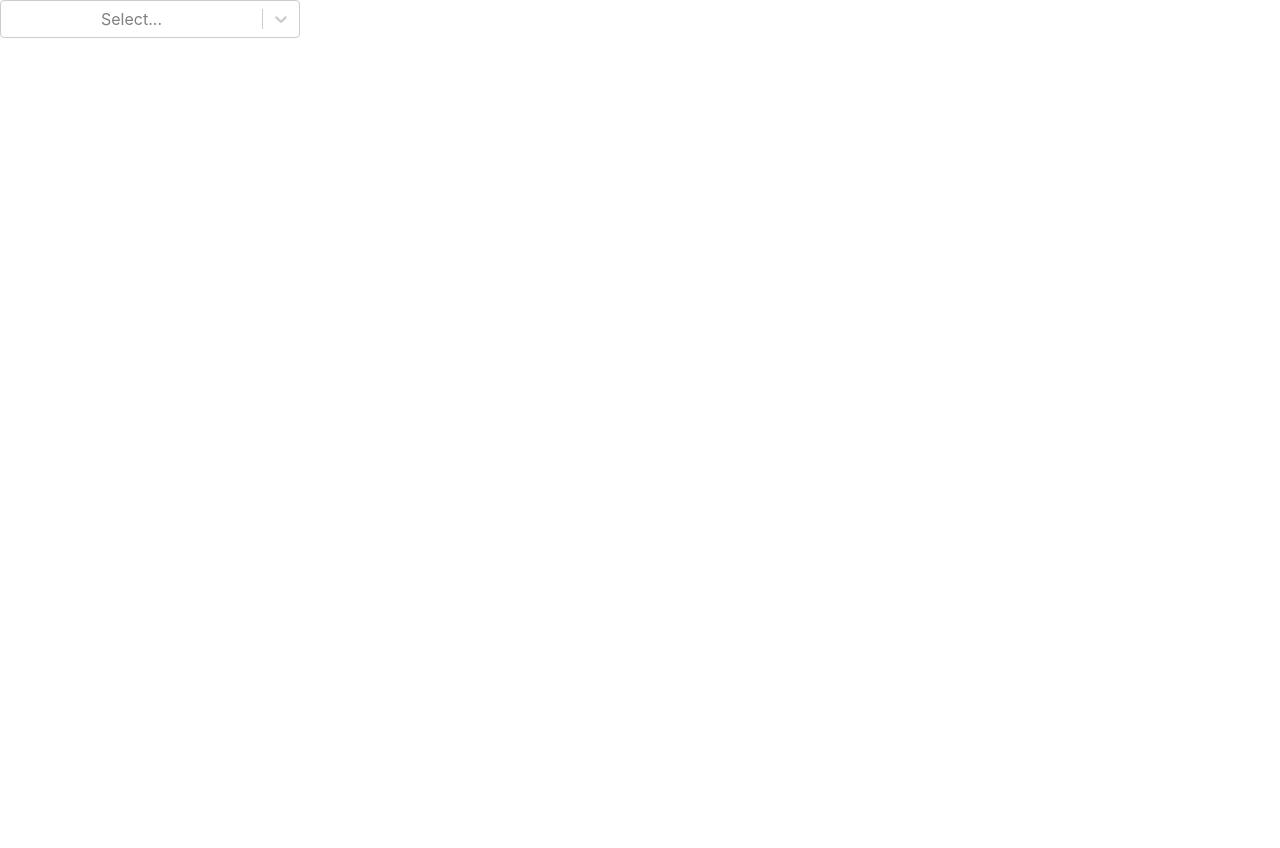
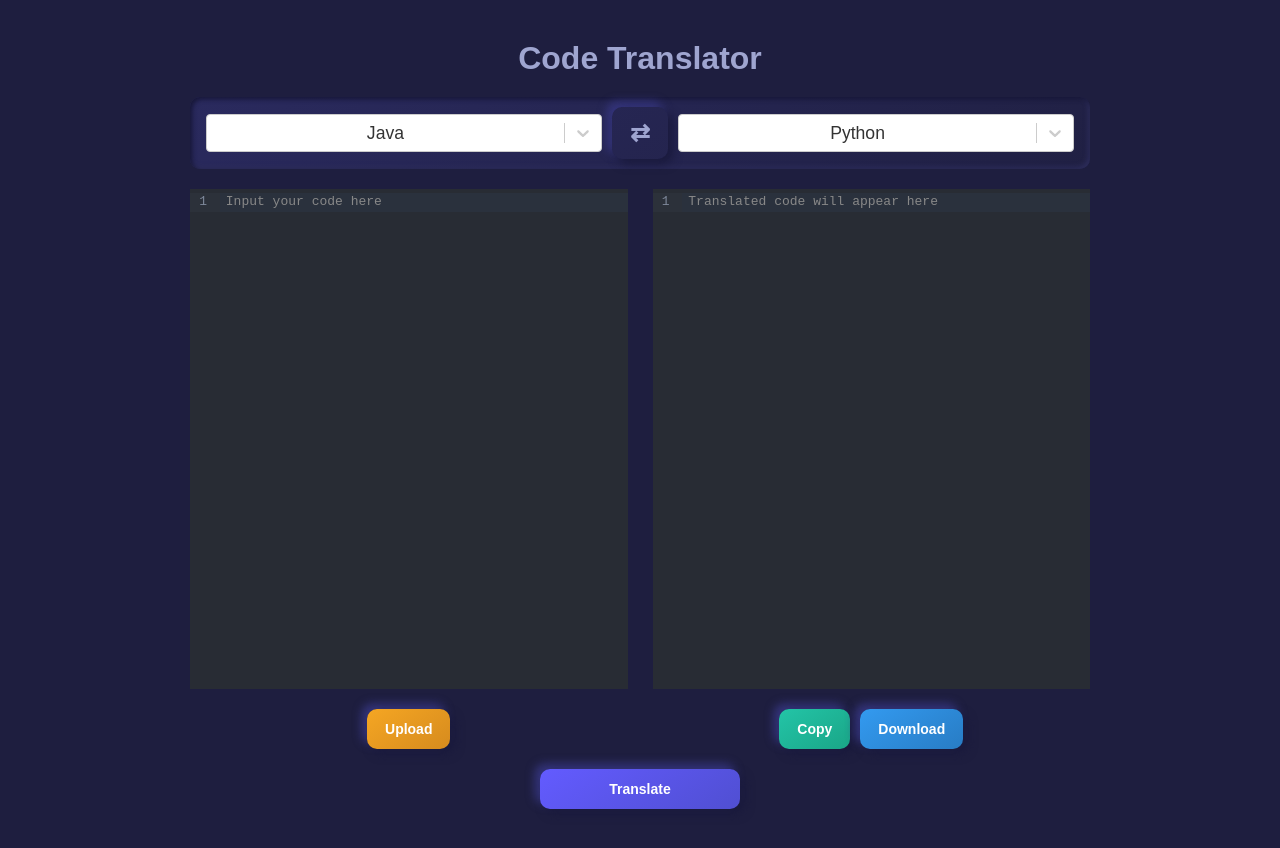
Before and after one commit to Tob1n8tor/code-translator, a React (Create React App) app in the folder frontend/: page / in a window 1280 px wide. Before the commit the page ends 800 px from the top, so only its background shows below. Built offline with nearby package versions, Linux system fonts and the light colour scheme.

Commit message:
Resolve "frontend-1"

```diff
--- a/frontend/src/App.css
+++ b/frontend/src/App.css
@@ -1,38 +1,169 @@
-.App {
+/* Color theme */
+:root {
+  /* Background and primary colors */
+  --background-color: #1e1e3f;
+  --secondary-background-gradient-start: #2a2a5e;
+  --secondary-background-gradient-end: #202043;
+  --box-shadow-dark: #1a1a3d;
+  --box-shadow-light: #36367f;
+
+  /* Text colors */
+  --text-color: #ffffff;
+  --heading-color: #9fa5d0;
+  --code-text-color: #080806;
+
+  /* Button colors */
+  --translate-button-start: #635bff;
+  --translate-button-end: #504fd2;
+  --copy-button-start: #23c4a7;
+  --copy-button-end: #1aa687;
+  --download-button-start: #339af0;
+  --download-button-end: #287cc4;
+  --upload-button-start: #f5a623;
+  --upload-button-end: #d68b1e;
+
+  /* Language selection colors */
+  --language-selection-text: #000000;
+  --language-selection-shadow-inset-light: #161636;
+  --language-selection-shadow-inset-dark: #30305f;
+}
+
+/* Global Styles */
+body {
+  background-color: var(--background-color);
+  color: var(--text-color);
+  font-family: 'Arial', sans-serif;
+  margin: 0;
+  padding: 0;
+  box-sizing: border-box;
+}
+
+h2 {
+  font-size: 2rem;
+  font-weight: bold;
+  color: var(--heading-color);
+  margin: 20px 0;
+}
+
+/* Layout and Containers */
+.app {
+  max-width: 900px;
+  margin: auto;
+  padding: 20px;
   text-align: center;
 }
 
-.App-logo {
-  height: 40vmin;
-  pointer-events: none;
+.container {
+  display: flex;
+  flex-wrap: wrap;
+  gap: 25px;
+  justify-content: space-between;
+  margin-top: 20px;
 }
 
-@media (prefers-reduced-motion: no-preference) {
-  .App-logo {
-    animation: App-logo-spin infinite 20s linear;
-  }
+.left_section,
+.right_section {
+  flex: 1 1 45%;
+  min-width: 300px;
 }
 
-.App-header {
-  background-color: #282c34;
-  min-height: 100vh;
+/* Input and Output Boxes */
+
+
+/* .code_input,.code_output
+{
+  font-family: 'Fira Code', monospace;
+  font-size: 14px;
+  background: linear-gradient(145deg, var(--secondary-background-gradient-start), var(--secondary-background-gradient-end));
+  border-radius: 10px;
+  border: none;
+  color: var(--code-text-color);
+  height: 400px;
+  width: 100%;
+  overflow: auto;
+  box-shadow: 5px 5px 10px var(--box-shadow-dark), -5px -5px 10px var(--box-shadow-light);
+  padding: 15px;
+  box-sizing: border-box;
+} */
+
+/* Language Selection */
+.language_selection {
   display: flex;
-  flex-direction: column;
   align-items: center;
   justify-content: center;
-  font-size: calc(10px + 2vmin);
-  color: white;
+  gap: 10px;
+  margin-bottom: 20px;
+  background: linear-gradient(145deg, var(--secondary-background-gradient-start), var(--secondary-background-gradient-end));
+  border-radius: 10px;
+  color: var(--language-selection-text);
+  padding: 10px;
+  border: none;
+  box-shadow: inset 2px 2px 5px var(--language-selection-shadow-inset-light), inset -2px -2px 5px var(--language-selection-shadow-inset-dark);
 }
 
-.App-link {
-  color: #61dafb;
+.language_dropdown {
+  width: 45%;
+  font-size: 1.1rem;
 }
 
-@keyframes App-logo-spin {
-  from {
-    transform: rotate(0deg);
-  }
-  to {
-    transform: rotate(360deg);
-  }
+/* Buttons */
+
+.switch_button {
+  background-color: transparent;
+  border: none;
+  font-size: 1.5rem;
+  cursor: pointer;
+  color: var(--heading-color);
+  transition: transform 0.2s ease;
 }
+
+button {
+  padding: 12px 18px;
+  font-size: 14px;
+  font-weight: bold;
+  border: none;
+  border-radius: 10px;
+  cursor: pointer;
+  transition: background-color 0.3s ease, transform 0.2s ease;
+  color: var(--text-color);
+  box-shadow: 5px 5px 10px var(--box-shadow-dark), -5px -5px 10px var(--box-shadow-light);
+}
+
+button:hover {
+  transform: scale(1.05);
+}
+
+.translate_button {
+  background: linear-gradient(145deg, var(--translate-button-start), var(--translate-button-end));
+  width: 100%;
+  max-width: 200px;
+  margin: 20px auto;
+}
+
+.copy_button {
+  background: linear-gradient(145deg, var(--copy-button-start), var(--copy-button-end));
+}
+
+.download_button {
+  background: linear-gradient(145deg, var(--download-button-start), var(--download-button-end));
+}
+
+.upload_button {
+  background: linear-gradient(145deg, var(--upload-button-start), var(--upload-button-end));
+
+}
+
+.upload_button:hover {
+  background: linear-gradient(145deg, var(--upload-button-end), var(--upload-button-start));
+}
+
+.button_group {
+  display: flex;
+  gap: 10px;
+  justify-content: center;
+  margin-top: 20px;
+}
+
+input[type="file"] {
+  display: none;
+}
--- a/frontend/src/App.js
+++ b/frontend/src/App.js
@@ -1,33 +1,161 @@
-//import logo from './logo.svg';
 import './App.css';
 import Select from "react-select";
-import { useState } from 'react';
+import { useState, useRef } from 'react';
+import 'prismjs';
+import CodeMirror from '@uiw/react-codemirror';
+import { javascript } from '@codemirror/lang-javascript'; // For JS highlighting
+import 'prismjs/components/prism-javascript'; // Import language support
+import 'prismjs/components/prism-java';
+import 'prismjs/themes/prism.css'; // Optional: import Prism theme
+import { EditorView } from '@codemirror/view';
 
-const options = [
-  { value: 'java', label: 'java' },
-  { value: 'python', label: 'python' },
-  { value: 'javascript', label: 'javascrip' },
-  { value: 'c#', label: 'c#' },
-  { value: 'c++', label: 'c++' },
-  { value: 'c', label: 'c' },
+
+const language_options = [
+  { value: 'java', label: 'Java' },
+  { value: 'python', label: 'Python' },
+  { value: 'javascript', label: 'JavaScript' },
+  { value: 'c#', label: 'C#' },
+  { value: 'c++', label: 'C++' },
+  { value: 'c', label: 'C' },
 ];
 
 function App() {
-  const [selectedOption, setSelectedOption] = useState(null);
+  const [input_language, set_input_language] = useState(language_options[0]);
+  const [output_language, set_output_language] = useState(language_options[1]);
+  const [code, set_code] = useState('');
+  const [translated_code, set_translated_code] = useState('');
 
-  const handleChange = (selectedOption) => {
-    setSelectedOption(selectedOption);
+  const fileInputRef = useRef(null);
+
+  const handle_input_language_change = (selected_option) => {
+    set_input_language(selected_option);
+    // Create a ref to the hidden file input
+  }
+
+  const handle_output_language_change = (selected_option) => {
+    set_output_language(selected_option);
+  };
+
+  const handle_switch_languages = () => {
+    const temp = input_language;
+    set_input_language(output_language);
+    set_output_language(temp);
+  };
+
+  const handle_file_upload = (event) => {
+    const file = event.target.files[0];
+    if (file) {
+      const reader = new FileReader();
+      reader.onload = (e) => set_code(e.target.result);
+      reader.readAsText(file);
+    }
+  };
+
+  const handle_copy = () => {
+    navigator.clipboard.writeText(translated_code).then(() => {
+      alert('Copied to clipboard!');
+    });
+  };
+
+  const handle_download = () => {
+    const blob = new Blob([translated_code], { type: 'text/plain' });
+    const url = URL.createObjectURL(blob);
+    const link = document.createElement('a');
+    link.href = url;
+    link.download = 'translated_code.txt';
+    link.click();
+    URL.revokeObjectURL(url);
+  };
+
+  const handle_translate = () => {
+    //set_translated_code(`${code}`);
+    set_translated_code(`${code}`)
+  };
+
+  // Trigger file input when the upload button is clicked
+  const handleUploadClick = () => {
+    fileInputRef.current.click();
   };
 
   return (
-    <div className="App" style={{ maxWidth: "300px" }}>
-      <Select
-        options={options}
-        value={selectedOption}
-        onChange={handleChange}
-      />
+    <div className="app">
+      <h2>Code Translator</h2>
+
+      <div className="language_selection">
+        <Select
+          options={language_options}
+          value={input_language}
+          onChange={handle_input_language_change}
+          placeholder="Select input language"
+          className="language_dropdown"
+        />
+        <button onClick={handle_switch_languages} className="switch_button">⇄</button>
+        <Select
+          options={language_options}
+          value={output_language}
+          onChange={handle_output_language_change}
+          placeholder="Select output language"
+          className="language_dropdown"
+        />
+      </div>
+
+      <div className="container">
+        {/* Left Section (Code Input + Upload Button) */}
+        <div className="code_section left_section">
+          <CodeMirror
+            value={code}
+            height="500px"
+            width='100'
+            extensions={[javascript(),
+            EditorView.theme({ '&.cm-editor': { textAlign: 'left' }, })
+            ]}
+            theme={'dark'}
+            basicSetup={{ lineNumbers: true }}
+            onChange={set_code}
+            placeholder="Input your code here"
+          />
+          <div className="button_group">
+            <button onClick={handleUploadClick} className="upload_button">Upload</button>
+          </div>
+          {/* Hidden file input */}
+          <input
+            ref={fileInputRef}
+            type="file"
+            onChange={handle_file_upload}
+            style={{ display: 'none' }}  // Hide the input
+          />
+
+        </div>
+
+        {/* Right Section (Translated Code + Copy/Download Buttons) */}
+        <div className="code_section right_section">
+          <CodeMirror
+            value={translated_code}
+            height="500px"
+            width='100'
+            extensions={[javascript(),
+            EditorView.theme({ '&.cm-editor': { textAlign: 'left' }, })
+            ]}
+            theme={'dark'}
+            options={{
+              lineNumbers: true,
+            }}
+            readOnly={true}
+            placeholder="Translated code will appear here"
+
+          />
+          <div className="button_group">
+            <button onClick={handle_copy} className="copy_button">Copy</button>
+            <button onClick={handle_download} className="download_button">Download</button>
+          </div>
+        </div>
+
+      </div>
+
+      <button onClick={handle_translate} className="translate_button">Translate</button>
     </div>
   );
 }
 
+
 export default App;
```
Also changed, not shown: frontend/package.json (+7 -0 lines), 2 other files (tests, documents, lock files or other folders).
